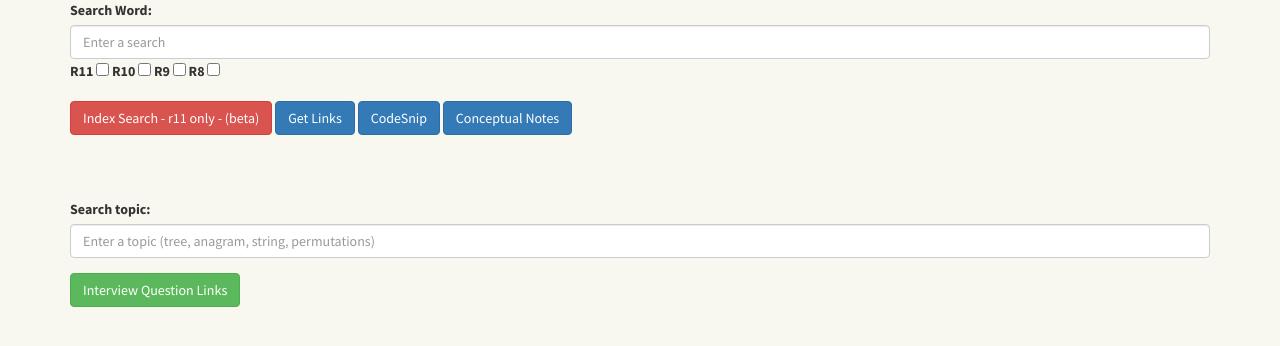
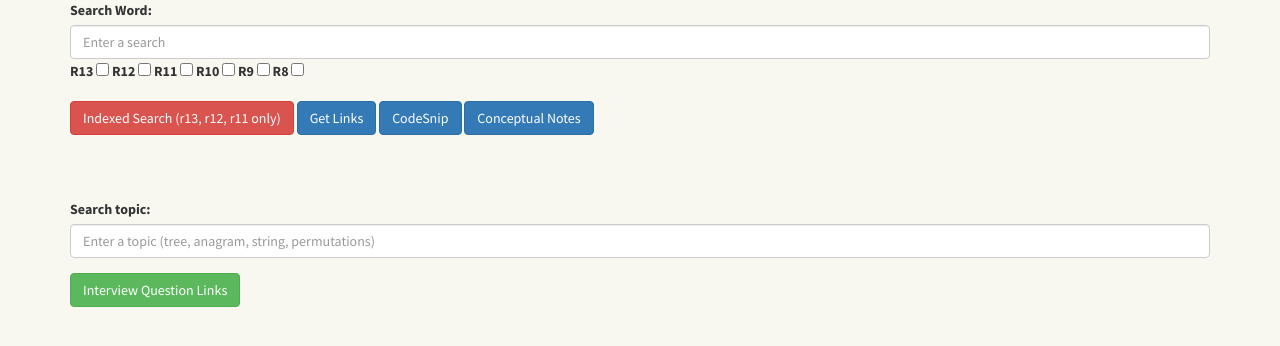
Before and after one commit to jungaroo/leetmommy11, a Flask app: page / in a window 1280 px wide. Shown: the top 346 px of the page. Run offline with Flask 2, Linux system fonts and the light colour scheme; some libraries are stand-ins or nearby versions.

Commit message:
adding index for r12 and r13

```diff
--- a/app.py
+++ b/app.py
@@ -154,57 +154,71 @@ def list_interview_links():
 def list_indexed_links():
     """Return all links using the inverted index - works only on rithm 11 """
 
+    # Grab only the supported cohorts
+    cohorts = [cohort for cohort in ['r13', 'r12', 'r11'] if request.args.get(cohort)]
+    cohort = cohorts[0] if cohorts else 'r13' # We only support index search for the first one
+
     search_words = request.args.get('search-word', None).split();
 
-    idx_searcher = IndexSearcher()
+    idx_searcher = IndexSearcher(cohort)
     link_ids = idx_searcher.search(search_words)
 
     # Use the db to grab the link name from the ID
     links_rows = LinkHTML.query.filter(LinkHTML.id.in_(link_ids))
 
     # Render the results
-    base_url = 'http://curric.rithmschool.com/r11/lectures/'
+    base_url = f'http://curric.rithmschool.com/{cohort}/lectures/'
 
     if (link_ids):
         urls = [f"{base_url}{link.url}" for link in links_rows]
-        all_links = { "r11" : urls }
+        all_links = { cohort : urls }
         return render_template("codelinksResult.html",lecture_links=all_links)
     else:
-        return render_template("codelinksResult.html",lecture_links={"r11":["No links found"]})
+        return render_template("codelinksResult.html",lecture_links={cohort:["No links found"]})
 
 ###############################
 # Private (dev only route)
 ###############################
 @app.route('/build-index', methods=["POST"])
 def build_index():
-    """ Admin route for updating the psql database table that matches ids to urls
+    """ Admin route for updating the psql database table that matches ids to urls.
+    POST request must have a password and the rithm cohort
     """
 
     # Check for the correct password to allow user to update the db
     if UPDATE_PASSWORD != request.json.get('p'):
         return jsonify({"error": "Invalid password"})
 
-    base_url = 'http://curric.rithmschool.com/r11/lectures/'
+    cohort = request.json.get('cohort', 'r11')
+
+    base_url = f'http://curric.rithmschool.com/{cohort}/lectures/'
 
     # Rebuild the index!
     try:
-        IndexSearcher.rebuild_index_pickle_file_async(db=db, base_url=base_url)
-        return jsonify({"success": "completed"})
+        IndexSearcher.rebuild_index_pickle_file_async(db=db, base_url=base_url, cohort=cohort)
+        return jsonify({"success": f"completed building for cohort {cohort}"})
     except Exception as e:
         print(str(e))
         return jsonify({"failure": str(e)})
 
 #### API Routes ####
+@app.route('/api/ping')
+def ping_api():
+    return jsonify({ "status " : "success" })
+
 @app.route('/api/index-search', methods=["GET"])
 def api_search():
 
     search_string = request.args.get('search', None)
+    cohort = request.args.get('cohort', 'r11')
+
+
     if not search_string:
         return jsonify({ "error" : "A key of 'search' is required in the args" })
 
     search_words = search_string.split()
 
-    idx_searcher = IndexSearcher()
+    idx_searcher = IndexSearcher(cohort)
 
     link_ids = idx_searcher.search(search_words)
 
@@ -212,7 +226,7 @@ def api_search():
     links_rows = LinkHTML.query.filter(LinkHTML.id.in_(link_ids))
 
     # Render the results
-    base_url = 'http://curric.rithmschool.com/r11/lectures/'
+    base_url = f'http://curric.rithmschool.com/{cohort}/lectures/'
 
     if (link_ids):
         urls = [f"{base_url}{link.url}" for link in links_rows]
@@ -229,6 +243,11 @@ def codesnip_search():
     # get search word from query string
     search_word = request.args.get('search', None)
     type_of_search = request.args.get('type', None)
+
+    if not search_word:
+        return jsonify({
+            "error": f"Missing 'search' query param."
+        })
 
     if type_of_search not in VALID_SEARCH_TYPES:
         return jsonify({
--- a/classes/indexsearch.py
+++ b/classes/indexsearch.py
@@ -20,20 +20,25 @@ from .decorators import deprecated
 
 from classes.models import LinkHTML
 
-PICKLE_FILE_PATH = 'inverted_index.pickle'
+pickle_index = {
+    'r11': 'r11.pickle',
+    'r12': 'r12.pickle',
+    'r13': 'r13.pickle',
+}
 
 class IndexSearcher:
     """Class to represent the Index Search
     self.inv_index : A dictionary with mapping of words : set of doc ID's, loaded from a pickle file
     """
 
-    def __init__(self):
-        self.inv_index = self._load_from_pickle_file(PICKLE_FILE_PATH)
+    def __init__(self, cohort):
+        pickle_file_path = pickle_index[cohort]
+        self.inv_index = self._load_from_pickle_file(pickle_file_path)
 
     def _load_from_pickle_file(self, path_to_pickle):
         """Loads a inverted index dictionary from the pickle file. """
 
-        with open(PICKLE_FILE_PATH, 'rb') as handle:
+        with open(path_to_pickle, 'rb') as handle:
             inv_index = pickle.load(handle)
             return inv_index
 
@@ -86,13 +91,13 @@ class IndexSearcher:
             tokens = nltk.word_tokenize(text)
             non_words = [*stopwords.words('english'), *string.punctuation]
             filtered_words = [word.lower()
-                                for word in tokens if word not in non_words]
+                              for word in tokens if word not in non_words]
 
             inv_index = {}
 
             try:
                 link_id = id_url[full_url]
-            except KeyError: # link does not currently exist in our database.
+            except KeyError:  # link does not currently exist in our database.
                 print(full_url, "'s id does not exist. Creating new entry in db")
                 new_link = LinkHTML(url=link)
                 db.session.add(new_link)
@@ -115,26 +120,27 @@ class IndexSearcher:
         """
 
         kwargs = {
-            "base_url" : base_url,
+            "base_url": base_url,
             "id_url": id_url,
             "db": db
         }
 
         all_results = await asyncio.gather(
             *[cls.create_inv_indicies(link=link, **kwargs) for link in links]
-            )
+        )
         results = [link_index for link_index in all_results if link_index]
         return results
 
     @classmethod
-    def rebuild_index_pickle_file_async(cls, db, base_url):
+    def rebuild_index_pickle_file_async(cls, db, base_url, cohort):
         """Asynchronously rebuilds pickle file from scraping """
 
         # Grab all links
         links = cls.get_lecture_links_from_table_of_contents(base_url)
 
         # Create dictionary of URL : ids from database
-        id_url = dict((base_url + link.url, link.id) for link in LinkHTML.query.all())
+        id_url = dict((base_url + link.url, link.id)
+                      for link in LinkHTML.query.all())
 
         # Send all requests to gather list of inverted indexes for each link
         # [{"word1", {docid}, "word2", {docid} }, ...]
@@ -153,13 +159,14 @@ class IndexSearcher:
         # Result of combining all inverted indices
         final_index = reduce(combine_index, results, {})
 
+        pickle_file_path = pickle_index[cohort]
+
         # Write out the inverted index structure onto the pickle
-        with open(PICKLE_FILE_PATH, 'wb') as handle:
+        with open(pickle_file_path, 'wb') as handle:
             pickle.dump(final_index, handle, protocol=pickle.HIGHEST_PROTOCOL)
 
         print("Completed!")
         return
-
 
     @staticmethod
     def add_words_to_invindex(invindex: dict, words: str, link_id: int):
@@ -225,7 +232,6 @@ class IndexSearcher:
 
         return filtered_words
 
-
     @deprecated
     @classmethod
     def rebuild_index_pickle_file(cls, db, base_url):
--- a/classes/interviewquestion.py
+++ b/classes/interviewquestion.py
@@ -6,7 +6,7 @@ class InterviewQSearcher():
 
     def getLinks(self,search_word):
 
-        ##Links from AD
+        ## Links from AD
         URLS = ['http://www.ardendertat.com/2011/','http://www.ardendertat.com/2011/page/2/','http://www.ardendertat.com/2011/page/3/']
 
         resultsArr = []
@@ -15,7 +15,7 @@ class InterviewQSearcher():
             links = self.__getLinksFromAD(url,search_word)
             resultsArr.append(links)
 
-        ##links from GG
+        ## links from GG
         gg_links = self.__getLinksFromGG(search_word)
         resultsArr.append(gg_links)
 
--- a/static/script.js
+++ b/static/script.js
@@ -1,4 +1,12 @@
 console.log('hi')
 $('.search-form').submit(function () {
-    $('#loading-gif').show()
+    $('#loading-gif').show();
+
+    $(".error").remove();
+    const checked = [...$('.check-box')].some(box => box.checked);
+    if (!checked) {
+        $('.search-form').after('<span class="error">Check a cohort box please </span>');
+        $('#loading-gif').hide();
+        return false;
+    }
 });
--- a/templates/codelinksResult.html
+++ b/templates/codelinksResult.html
@@ -5,7 +5,7 @@
   <ul class="list-group">
 
     {% for cohort, links in lecture_links.items() %}
-      <p> Cohort: {{ cohort }}</p>
+      <p> Results found for Cohort: {{ cohort }}</p>
         {% for link in links %}
           <li class="list-group-item"><strong><a href="{{ link }}">{{ link }}</a></strong></li>
         {% endfor %}
--- a/templates/landing.html
+++ b/templates/landing.html
@@ -12,16 +12,21 @@ Welcome to Leet-Mommy Search
             <label for="search-word">Search Word:</label>
             <input type="text" class="form-control" name="search-word" id="search-word" placeholder="Enter a search"
                 required="required">
-            <label for="search-word">R11</label>
-            <input type="checkbox" aria-label="Checkbox for following text input" name="r11" id="r11" value='r11'>
-            <label for="search-word">R10</label>
-            <input type="checkbox" aria-label="Checkbox for following text input" name="r10" id="r10" value='r10'>
-            <label for="search-word">R9</label>
-            <input type="checkbox" aria-label="Checkbox for following text input" name="r9" id="r9" value='r9'>
-            <label for="search-word">R8</label>
-            <input type="checkbox" aria-label="Checkbox for following text input" name="r8" id="r8" value='r8'>
+
+            <label for="r13">R13</label>
+            <input class="check-box" type="checkbox" aria-label="Checkbox for following text input" name="r13" id="r13" value='r13'>
+            <label for="r12">R12</label>
+            <input class="check-box" type="checkbox" aria-label="Checkbox for following text input" name="r12" id="r12" value='r12'>
+            <label for="r11">R11</label>
+            <input class="check-box" type="checkbox" aria-label="Checkbox for following text input" name="r11" id="r11" value='r11'>
+            <label for="r10">R10</label>
+            <input class="check-box" type="checkbox" aria-label="Checkbox for following text input" name="r10" id="r10" value='r10'>
+            <label for="r9">R9</label>
+            <input class="check-box" type="checkbox" aria-label="Checkbox for following text input" name="r9" id="r9" value='r9'>
+            <label for="r8">R8</label>
+            <input class="check-box" type="checkbox" aria-label="Checkbox for following text input" name="r8" id="r8" value='r8'>
         </div>
-        <button class='btn btn-danger' formaction="/index-search" type='submit'>Index Search - r11 only - (beta)  </button>
+        <button class='btn btn-danger' formaction="/index-search" type='submit'>Indexed Search (r13, r12, r11 only) </button>
         <button class='btn btn-primary' formaction="/link-search" type='submit'>Get Links</button>
         <button class='btn btn-primary' formaction="/codesnip-search" type='submit'>CodeSnip</button>
         <button class='btn btn-primary' formaction="/conceptual-search" type='submit'>Conceptual Notes</button>
@@ -38,7 +43,7 @@ Welcome to Leet-Mommy Search
             <input type="text" class="form-control" name="search-word" id="search-word"
                 placeholder="Enter a topic (tree, anagram, string, permutations)" required="required">
         </div>
-        <button class='btn btn-success' formaction="/interviewQSearch" type='submit'>Interview Question Links</button>
+        <button class='btn btn-success' formaction="/interviewq-search" type='submit'>Interview Question Links</button>
     </form>
     <div class='text-center'>
         <img id='loading-gif' src="https://ui-ex.com/images/gif-transparent-loading-4.gif" alt="" visibility: hidden>
```
Also changed, not shown: 4 other files.
